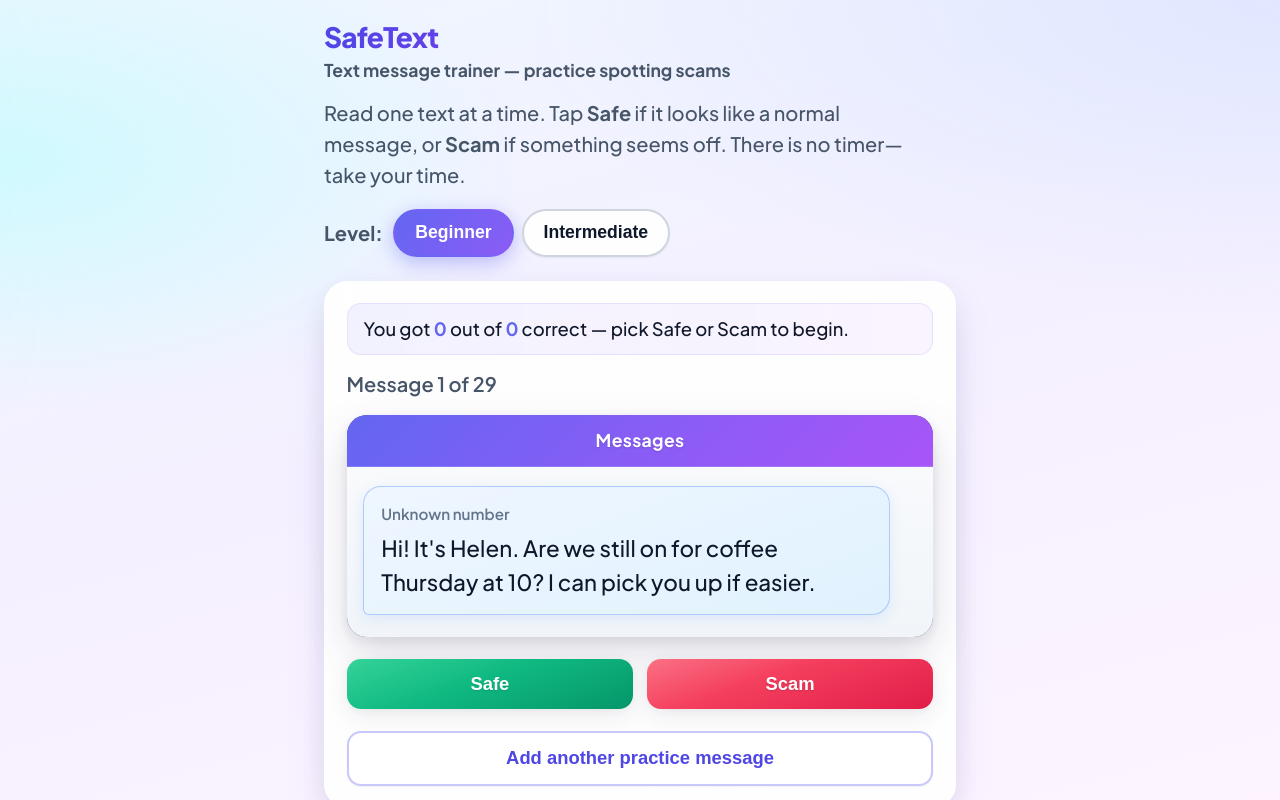
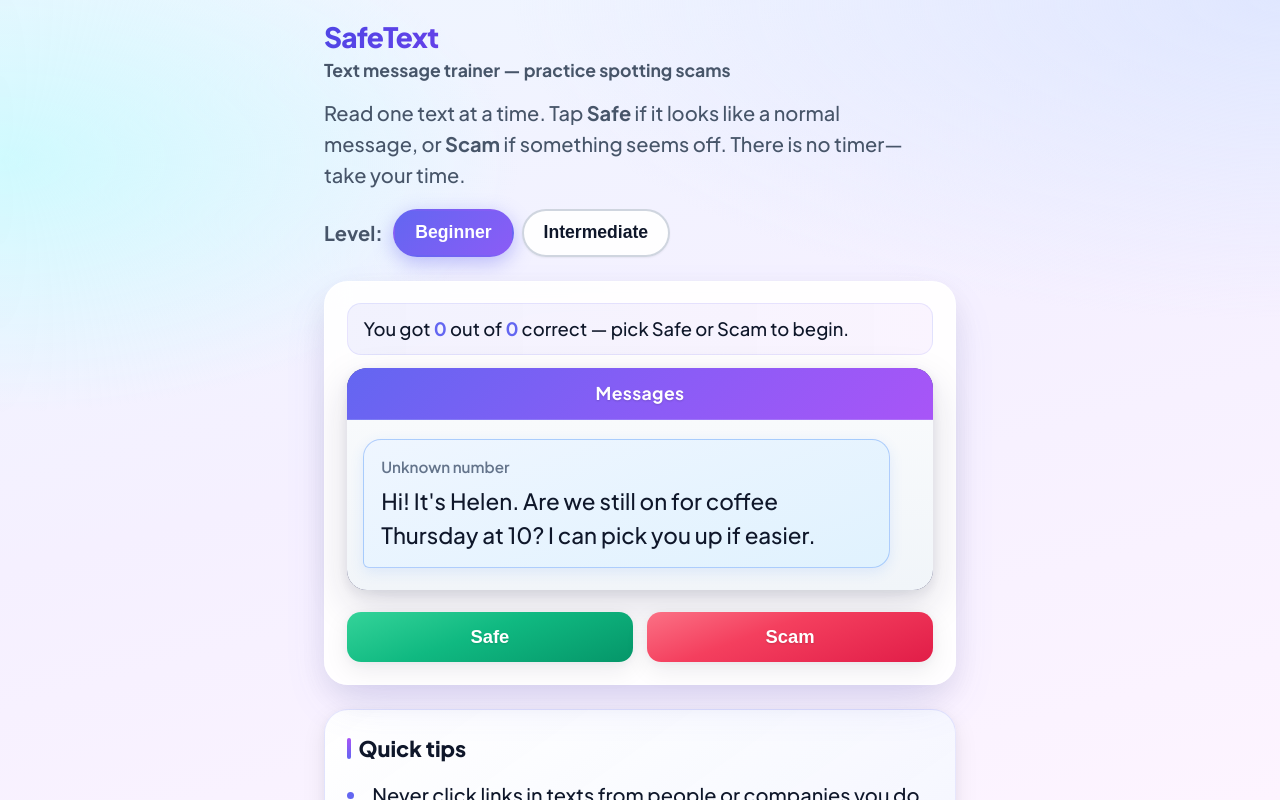
Before and after one commit to pixcarex/safetext, a Next.js app: page / in a window 1280 px wide. Shown: the top 800 px of the page. Built offline with nearby package versions, Linux system fonts and the light colour scheme.

Commit message:
Refactor GameTrainer component to remove unused message handling logic; streamline message display by eliminating progress label and new message button, enhancing overall user experience.

```diff
--- a/src/components/GameTrainer.tsx
+++ b/src/components/GameTrainer.tsx
@@ -1,7 +1,7 @@
 "use client";
 
-import { useCallback, useEffect, useLayoutEffect, useMemo, useRef, useState } from "react";
-import { pickExtraScenario, scenariosForDifficulty } from "@/lib/messages";
+import { useCallback, useEffect, useLayoutEffect, useRef, useState } from "react";
+import { scenariosForDifficulty } from "@/lib/messages";
 import type { Answer, Difficulty, Scenario } from "@/lib/types";
 import { ActionButtons } from "./ActionButtons";
 import { NextButton } from "./NextButton";
@@ -124,15 +124,6 @@ export function GameTrainer() {
     setHighlightPhrases([]);
   }, [index, queue.length]);
 
-  const handleNewMessage = useCallback(() => {
-    setQueue((q) => [...q, pickExtraScenario(difficulty, q)]);
-  }, [difficulty]);
-
-  const progressLabel = useMemo(() => {
-    if (!current) return "";
-    return `Message ${index + 1} of ${queue.length}`;
-  }, [current, index, queue.length]);
-
   if (!current) {
     return <p className="emptyState">No messages for this level. Try the other difficulty.</p>;
   }
@@ -170,10 +161,6 @@ export function GameTrainer() {
       <main id="main-content" className="appMain" tabIndex={-1}>
         <ScoreBar correct={correctCount} answered={answeredCount} />
 
-        <p className="progressText" aria-live="polite">
-          {progressLabel}
-        </p>
-
         <MessageThread
           body={current.body}
           highlightPhrases={highlightPhrases}
@@ -207,12 +194,6 @@ export function GameTrainer() {
         ) : (
           <NextButton ref={nextButtonRef} onClick={handleNext} disabled={isExplaining} />
         )}
-
-        <div className="secondaryActions">
-          <button type="button" className="btn btnSecondary" onClick={handleNewMessage}>
-            Add another practice message
-          </button>
-        </div>
       </main>
 
       <TipsPanel />
```
